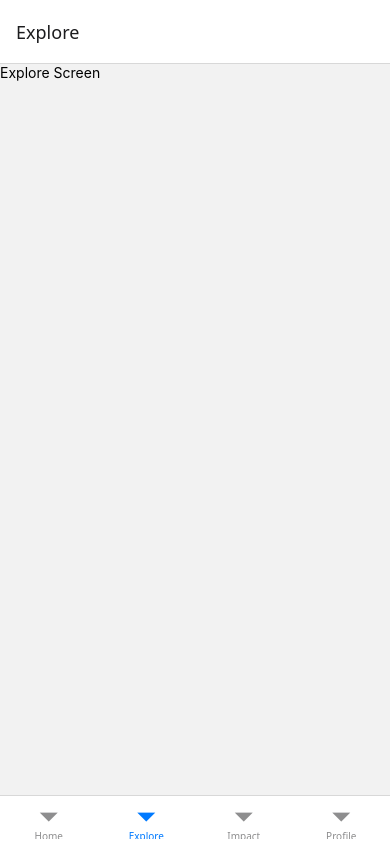
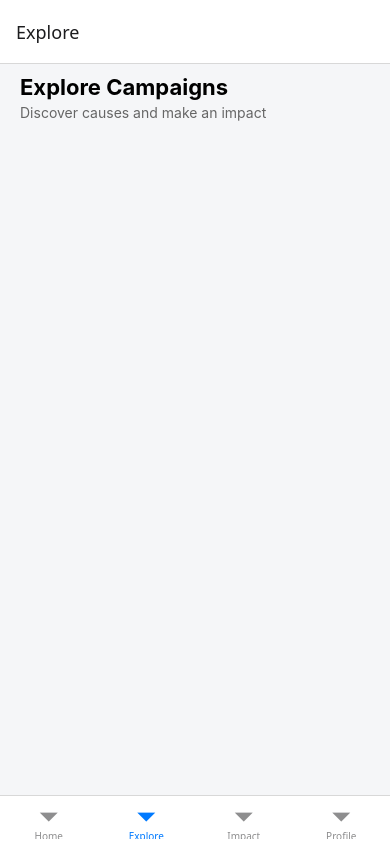
Before and after one commit to ambujvashistha/impact-tracking-app, a React Native app: screen /Explore in a window 390 px wide. Built offline with nearby package versions, Linux system fonts and the light colour scheme.

Commit message:
fixed impact screen

```diff
--- a/src/screens/exploreScreen.js
+++ b/src/screens/exploreScreen.js
@@ -1,9 +1,40 @@
-import { View, Text } from "react-native";
+import { View, Text, StyleSheet } from "react-native";
+import { SafeAreaView } from "react-native-safe-area-context";
 
 export default function ExploreScreen() {
   return (
-    <View>
-      <Text>Explore Screen</Text>
-    </View>
+    <SafeAreaView style={styles.container}>
+      <View style={styles.header}>
+        <Text style={styles.title}>Explore Campaigns</Text>
+        <Text style={styles.subtitle}>Discover causes and make an impact</Text>
+      </View>
+
+      <View style={styles.listContainer}></View>
+    </SafeAreaView>
   );
 }
+
+const styles = StyleSheet.create({
+  container: {
+    flex: 1,
+    backgroundColor: "#f5f6f8",
+  },
+  header: {
+    paddingHorizontal: 20,
+    paddingTop: 10,
+    paddingBottom: 15,
+  },
+  title: {
+    fontSize: 22,
+    fontWeight: "700",
+  },
+  subtitle: {
+    marginTop: 4,
+    fontSize: 14,
+    color: "#666",
+  },
+  listContainer: {
+    flex: 1,
+    paddingHorizontal: 20,
+  },
+});
```
